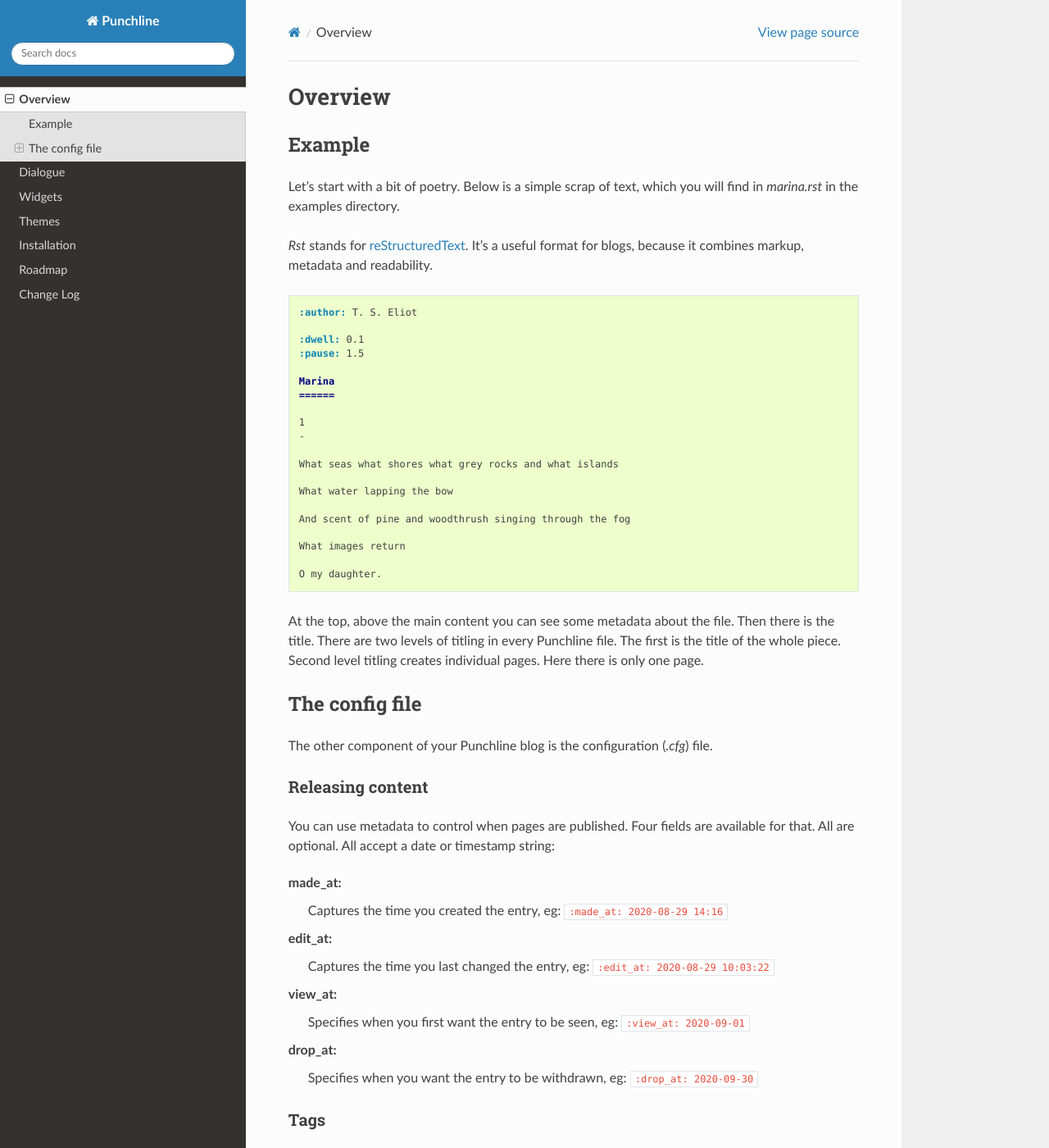
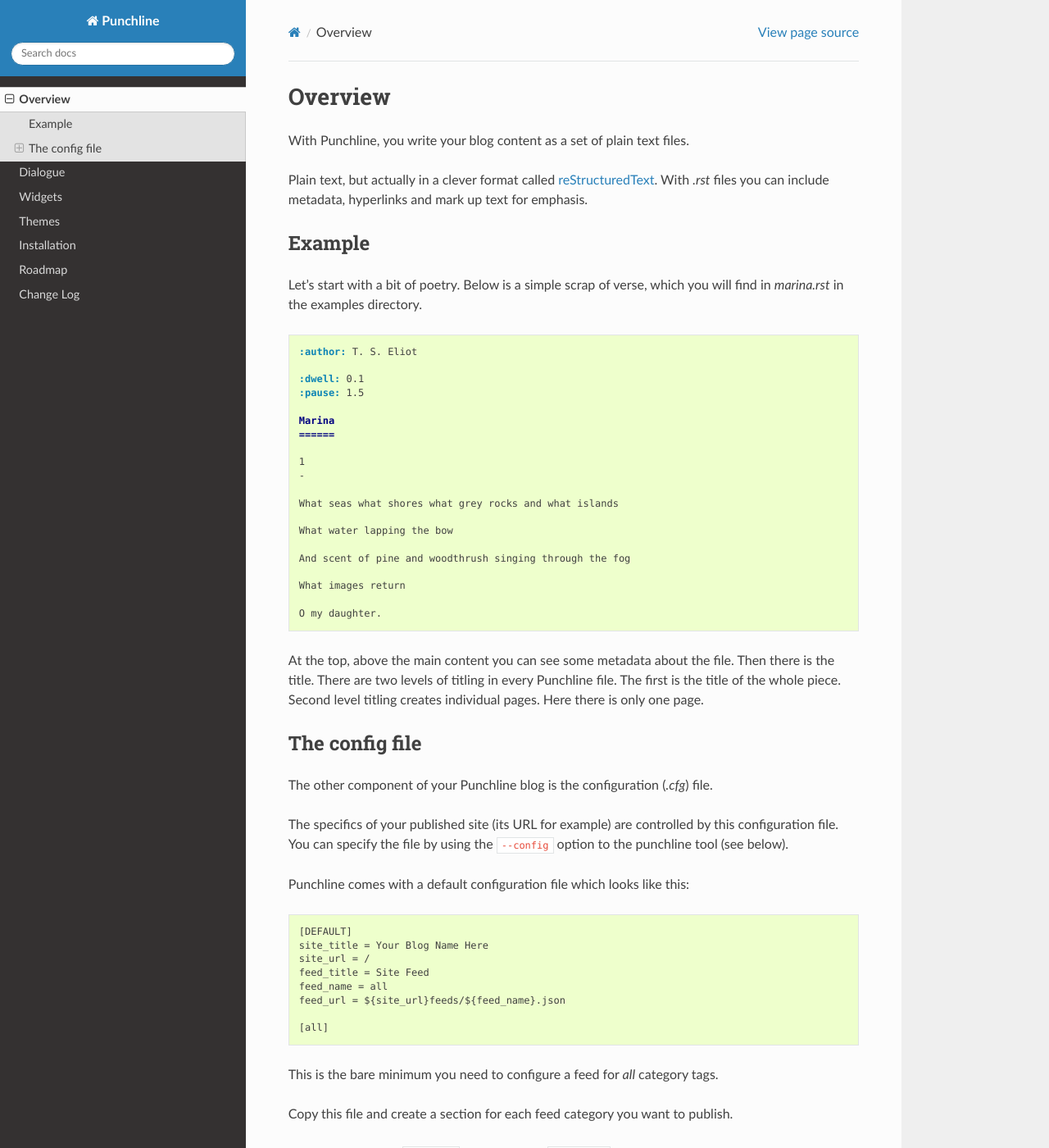
Before and after one commit to tundish/turberfield-punchline, a Sphinx documentation site: the page built from turberfield/punchline/doc/intro.rst, in a window 1280 px wide and 1400 px high. Shown: the whole window at 82% size. Built offline with Sphinx 7.4.7 and the Read the Docs theme 2.0.0, drawn with Linux system fonts in a browser that asks for light colours; some of the changed text lies outside the part shown.

```diff
--- a/turberfield/punchline/doc/intro.rst
+++ b/turberfield/punchline/doc/intro.rst
@@ -4,14 +4,17 @@
 Overview
 ::::::::
 
+With Punchline, you write your blog content as a set of plain text files.
+
+Plain text, but actually in a clever format called `reStructuredText`_.
+With *.rst* files you can include metadata, hyperlinks and mark up text for emphasis.
+
 Example
 =======
 
-Let's start with a bit of poetry. Below is a simple scrap of text, which you will find in `marina.rst` in
+Let's start with a bit of poetry. Below is a simple scrap of verse, which you will find in `marina.rst` in
 the examples directory.
 
-`Rst` stands for `reStructuredText`_. It's a useful format for blogs, because it combines markup, metadata
-and readability.
 
 .. code:: rest
 
@@ -44,6 +47,27 @@ The config file
 ===============
 
 The other component of your Punchline blog is the configuration (*.cfg*) file.
+
+The specifics of your published site (its URL for example) are controlled by this configuration file. You can
+specify the file by using the ``--config`` option to the punchline tool (see below).
+
+Punchline comes with a default configuration file which looks like this::
+
+    [DEFAULT]
+    site_title = Your Blog Name Here
+    site_url = /
+    feed_title = Site Feed
+    feed_name = all
+    feed_url = ${site_url}feeds/${feed_name}.json
+
+    [all]
+
+This is the bare minimum you need to configure a feed for *all* category tags.
+
+Copy this file and create a section for each feed category you want to publish.
+
+You should edit the ``site_url`` variable in the ``[DEFAULT]`` section.
+Change it to the URL of your live web site. Likewise with ``site_title``.
 
 Releasing content
 -----------------
```
Also changed, not shown: turberfield/punchline/doc/dialogue.rst (+55 -84 lines).
